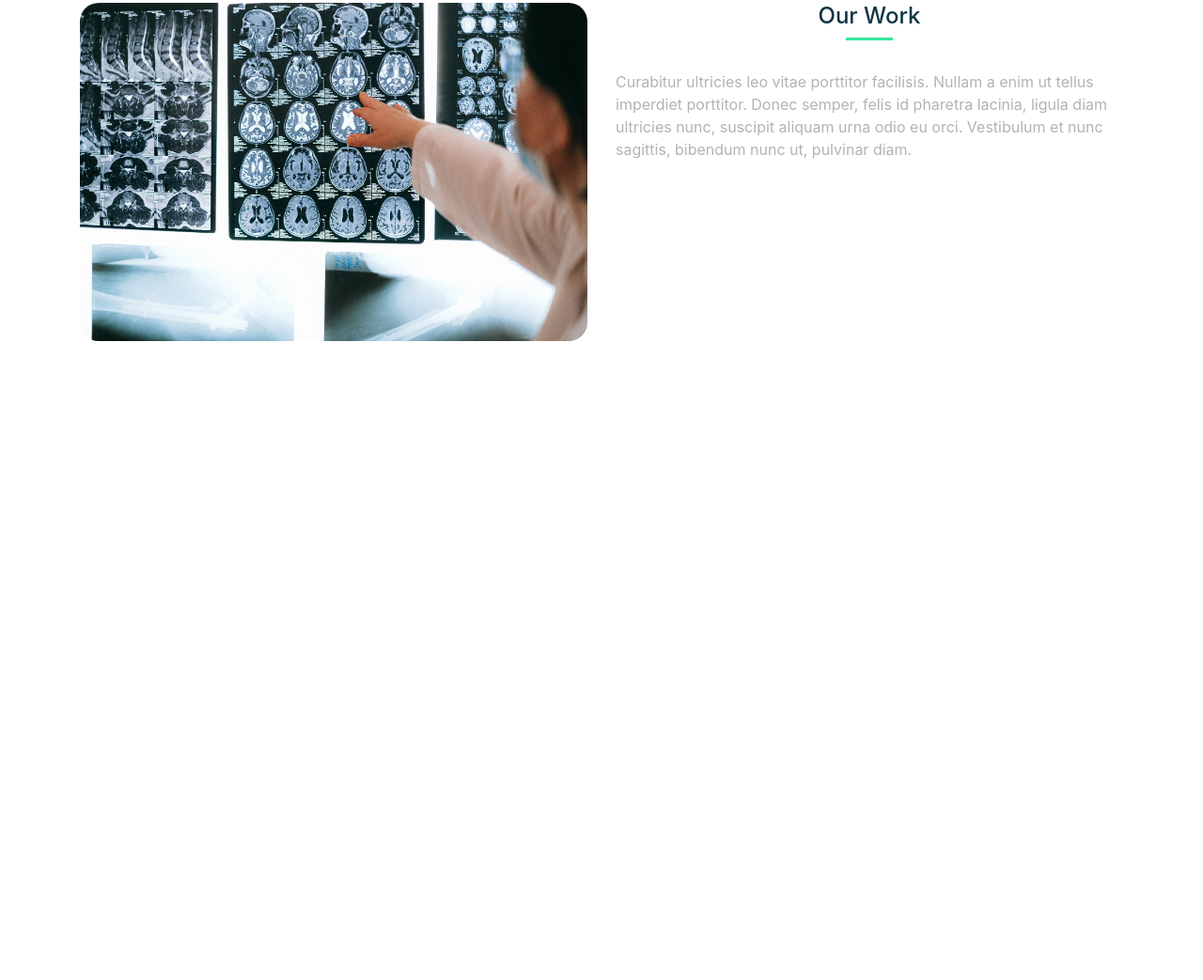
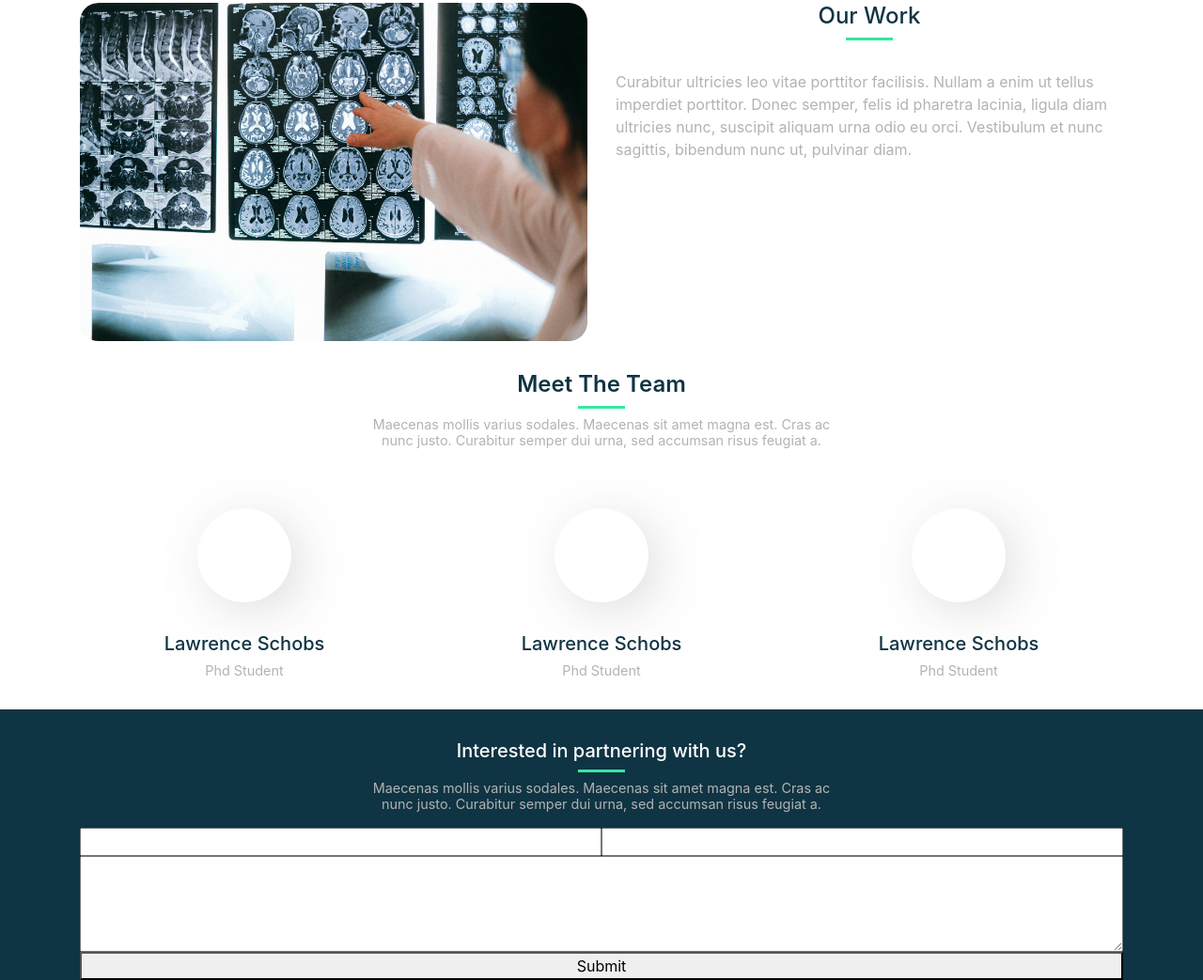
Before and after one commit to Matt-Horton/Prisma, a Gatsby site: page / in a window 1280 px wide. Shown: the part 1131-2174 px from the top of the page at 94% size. Before the commit the page ends 1494 px from the top, so only its background shows below. Built offline with nearby package versions, Linux system fonts and the light colour scheme; Gatsby itself is replaced by a stand-in of ours.

Commit message:
Added team and contact sections

```diff
--- a/src/pages/index.js
+++ b/src/pages/index.js
@@ -3,6 +3,8 @@ import StaticNavbar from '../components/StaticNavbar';
 import JumbotronBanner from "../components/JumbotronBanner";
 import About from "../sections/About";
 import OurWork from "../sections/OurWork";
+import Team from "../sections/Team";
+import ContactUs from "../sections/ContactUs";
 
 const Home = () => {
   return (
@@ -11,6 +13,8 @@ const Home = () => {
       <JumbotronBanner />
       <About />
       <OurWork />
+      <Team />
+      <ContactUs />
     </div>
   )
 }
--- /dev/null
+++ b/src/sections/ContactUs.js
@@ -0,0 +1,29 @@
+import React from 'react';
+import { Container } from 'react-bootstrap';
+import './ContactUs.scss';
+
+const ContactUs = () => {
+  return (
+    <div className="contact-us-section">
+      <Container>
+        <div className="contact-row">
+          <h5>Interested in partnering with us?</h5>
+          <hr />
+          <p className="section-info">Maecenas mollis varius sodales. Maecenas sit amet magna est. Cras ac nunc justo. Curabitur semper dui urna, sed accumsan risus feugiat a.</p>
+        </div>
+        <div>
+          <form className="contact-form">
+            <div className="contact-form-row">
+              <input type="text" id="name" name="name" />
+              <input type="text" id="email" name="email" />
+            </div>
+            <textarea id="message" name="message" rows="4" cols="50" />
+            <button>Submit</button>
+          </form>
+        </div>
+      </Container>
+    </div>
+  )
+}
+
+export default ContactUs;
--- /dev/null
+++ b/src/sections/ContactUs.scss
@@ -0,0 +1,37 @@
+@import '../styles/style.scss';
+
+.contact-us-section {
+  background-color: $primary;
+  padding-top: 2rem;
+}
+
+.contact-row hr {
+  margin-top: 0.5rem;
+  margin-bottom: 0.5rem;
+  max-width: 50px;
+  border-width: 3px;
+  border-color: $accent;
+}
+
+.contact-row {
+  text-align: center;
+}
+
+.contact-row h5 {
+  color: #ffffff;
+}
+
+.contact-form {
+  width: 100%;
+  display: flex;
+  flex-direction: column;
+}
+
+.contact-form-row {
+  display: flex;
+  flex-direction: row;
+}
+
+.contact-form-row input {
+  flex-grow: 1;
+}
--- /dev/null
+++ b/src/sections/Team.js
@@ -0,0 +1,49 @@
+import React from 'react';
+import { Container } from 'react-bootstrap';
+import './About.scss';
+
+const Team = () => {
+  return (
+    <div>
+      <Container>
+        <div className="about-container">
+          <div className="about-row">
+            <h4 className="section-header">Meet The Team</h4>
+            <hr />
+          </div>
+          <div className="about-row">
+            <p className="section-info">Maecenas mollis varius sodales. Maecenas sit amet magna est. Cras ac nunc justo. Curabitur semper dui urna, sed accumsan risus feugiat a.</p>
+          </div>
+        </div>
+        <div className="row">
+          <div className="col-md-4">
+            <div className="about-item">
+              <div className="icon-container">
+              </div>
+              <h5>Lawrence Schobs</h5>
+              <p>Phd Student</p>
+            </div>
+          </div>
+          <div className="col-md-4">
+            <div className="about-item">
+              <div className="icon-container">
+              </div>
+              <h5>Lawrence Schobs</h5>
+              <p>Phd Student</p>
+            </div>
+          </div>
+          <div className="col-md-4">
+            <div className="about-item">
+              <div className="icon-container">
+              </div>
+              <h5>Lawrence Schobs</h5>
+              <p>Phd Student</p>
+            </div>
+          </div>
+        </div>
+      </Container>
+    </div>
+  )
+}
+
+export default Team;
```
